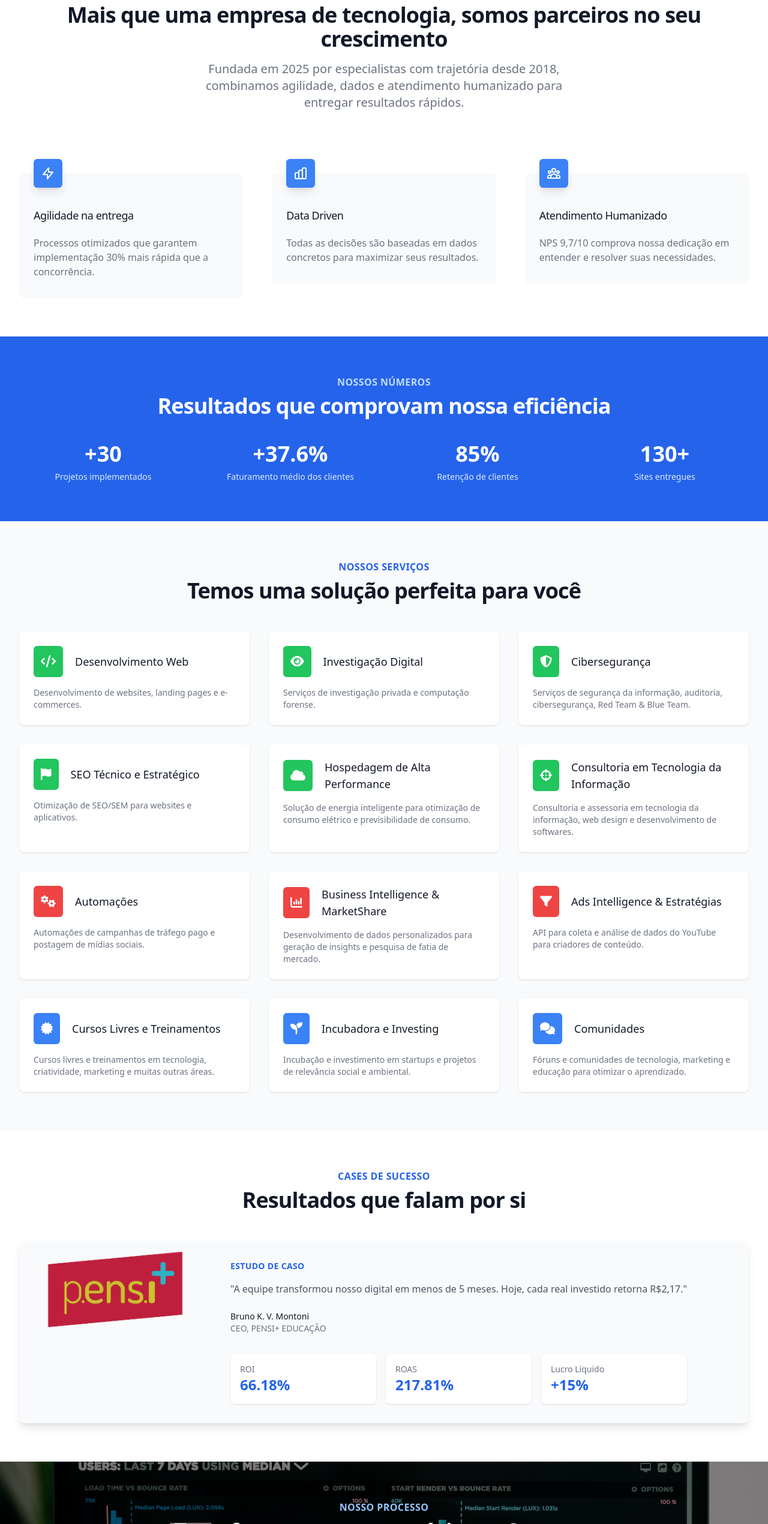
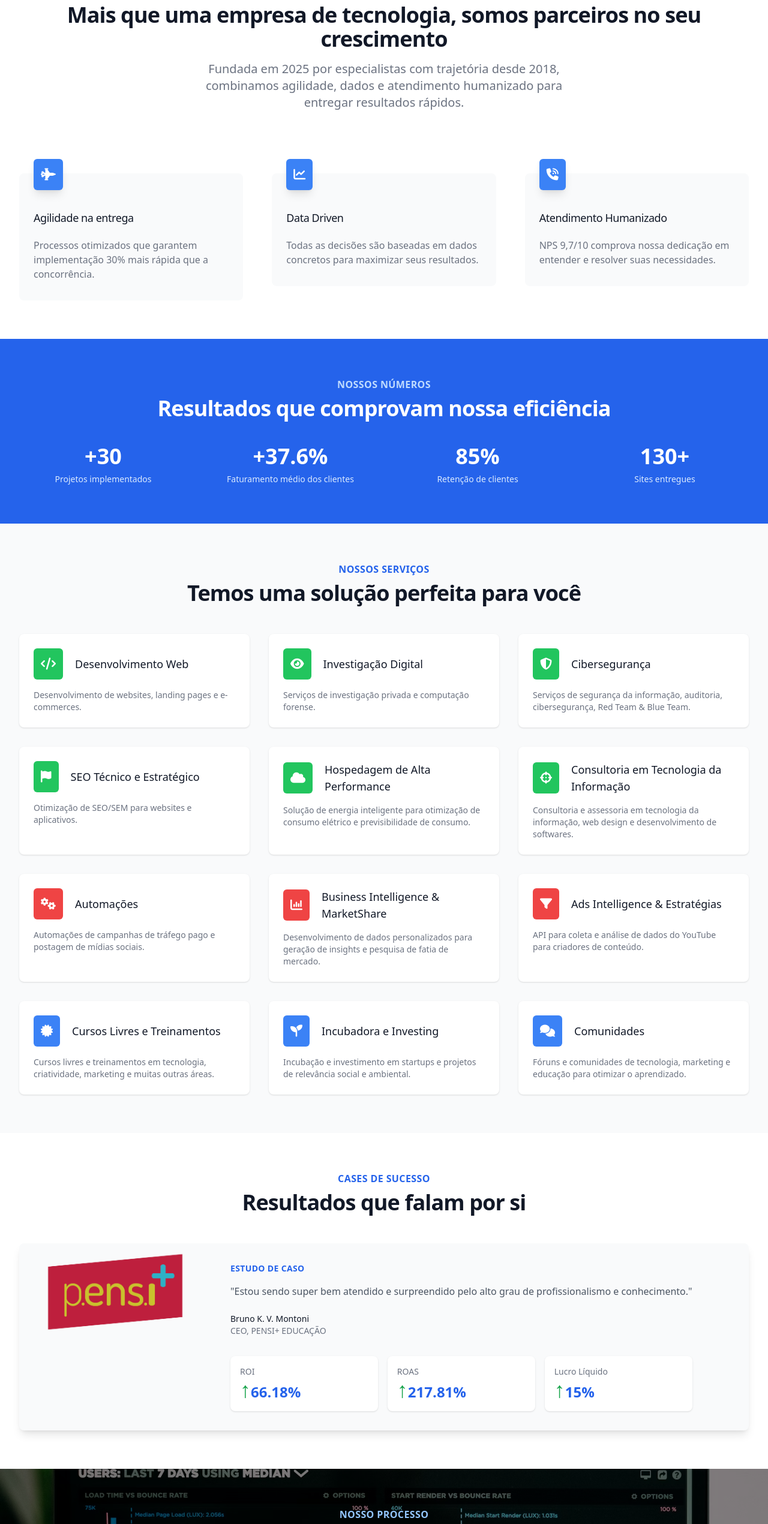
Before and after one commit to pedrorosemberg/portfolio-metadax, a plain HTML site: page index.html in a window 1280 px wide. Shown: the part 641-3182 px from the top of the page at 60% size. Drawn offline with nearby package versions, Linux system fonts and the light colour scheme.

Commit message:
Upgrade info and infos

```diff
--- a/index.html
+++ b/index.html
@@ -98,9 +98,7 @@
                             <div class="-mt-6">
                                 <div>
                                     <span class="inline-flex items-center justify-center p-3 bg-blue-500 rounded-md shadow-lg">
-                                        <svg class="h-6 w-6 text-white" xmlns="http://www.w3.org/2000/svg" fill="none" viewBox="0 0 24 24" stroke="currentColor">
-                                            <path stroke-linecap="round" stroke-linejoin="round" stroke-width="2" d="M13 10V3L4 14h7v7l9-11h-7z" />
-                                        </svg>
+                                        <i class="text-white fas fa-jet-fighter text-xl"></i>
                                     </span>
                                 </div>
                                 <h3 class="mt-8 text-lg font-medium text-gray-900 tracking-tight">Agilidade na entrega</h3>
@@ -116,9 +114,7 @@
                             <div class="-mt-6">
                                 <div>
                                     <span class="inline-flex items-center justify-center p-3 bg-blue-500 rounded-md shadow-lg">
-                                        <svg class="h-6 w-6 text-white" xmlns="http://www.w3.org/2000/svg" fill="none" viewBox="0 0 24 24" stroke="currentColor">
-                                            <path stroke-linecap="round" stroke-linejoin="round" stroke-width="2" d="M9 19v-6a2 2 0 00-2-2H5a2 2 0 00-2 2v6a2 2 0 002 2h2a2 2 0 002-2zm0 0V9a2 2 0 012-2h2a2 2 0 012 2v10m-6 0a2 2 0 002 2h2a2 2 0 002-2m0 0V5a2 2 0 012-2h2a2 2 0 012 2v14a2 2 0 01-2 2h-2a2 2 0 01-2-2z" />
-                                        </svg>
+                                        <i class="text-white fas fa-chart-line text-xl"></i>
                                     </span>
                                 </div>
                                 <h3 class="mt-8 text-lg font-medium text-gray-900 tracking-tight">Data Driven</h3>
@@ -134,9 +130,7 @@
                             <div class="-mt-6">
                                 <div>
                                     <span class="inline-flex items-center justify-center p-3 bg-blue-500 rounded-md shadow-lg">
-                                        <svg class="h-6 w-6 text-white" xmlns="http://www.w3.org/2000/svg" fill="none" viewBox="0 0 24 24" stroke="currentColor">
-                                            <path stroke-linecap="round" stroke-linejoin="round" stroke-width="2" d="M17 20h5v-2a3 3 0 00-5.356-1.857M17 20H7m10 0v-2c0-.656-.126-1.283-.356-1.857M7 20H2v-2a3 3 0 015.356-1.857M7 20v-2c0-.656.126-1.283.356-1.857m0 0a5.002 5.002 0 019.288 0M15 7a3 3 0 11-6 0 3 3 0 016 0zm6 3a2 2 0 11-4 0 2 2 0 014 0zM7 10a2 2 0 11-4 0 2 2 0 014 0z" />
-                                        </svg>
+                                        <i class="text-white fas fa-phone-volume text-xl"></i>
                                     </span>
                                 </div>
                                 <h3 class="mt-8 text-lg font-medium text-gray-900 tracking-tight">Atendimento Humanizado</h3>
@@ -435,7 +429,7 @@
                         <div class="p-8">
                             <div class="uppercase tracking-wide text-sm text-blue-600 font-semibold">Estudo de Caso</div>
                             <p class="mt-4 text-gray-600">
-                                "A equipe transformou nosso digital em menos de 5 meses. Hoje, cada real investido retorna R$2,17."
+                                "Estou sendo super bem atendido e surpreendido pelo alto grau de profissionalismo e conhecimento."
                             </p>
                             <div class="mt-6">
                                 <p class="text-sm font-medium text-gray-900">Bruno K. V. Montoni</p>
@@ -444,15 +438,15 @@
                             <div class="mt-8 grid grid-cols-1 gap-4 sm:grid-cols-3">
                                 <div class="bg-white p-4 rounded-lg shadow">
                                     <p class="text-sm font-medium text-gray-500">ROI</p>
-                                    <p class="text-2xl font-bold text-blue-600">66.18%</p>
+                                    <p class="text-2xl font-bold text-blue-600"><span class="text-4xl font-bold text-green-600">&#8593;</span>66.18%</p>
                                 </div>
                                 <div class="bg-white p-4 rounded-lg shadow">
                                     <p class="text-sm font-medium text-gray-500">ROAS</p>
-                                    <p class="text-2xl font-bold text-blue-600">217.81%</p>
+                                    <p class="text-2xl font-bold text-blue-600"><span class="text-4xl font-bold text-green-600">&#8593;</span>217.81%</p>
                                 </div>
                                 <div class="bg-white p-4 rounded-lg shadow">
                                     <p class="text-sm font-medium text-gray-500">Lucro Líquido</p>
-                                    <p class="text-2xl font-bold text-blue-600">+15%</p>
+                                    <p class="text-2xl font-bold text-blue-600"><span class="text-4xl font-bold text-green-600">&#8593;</span>15%</p>
                                 </div>
                             </div>
                         </div>
```
